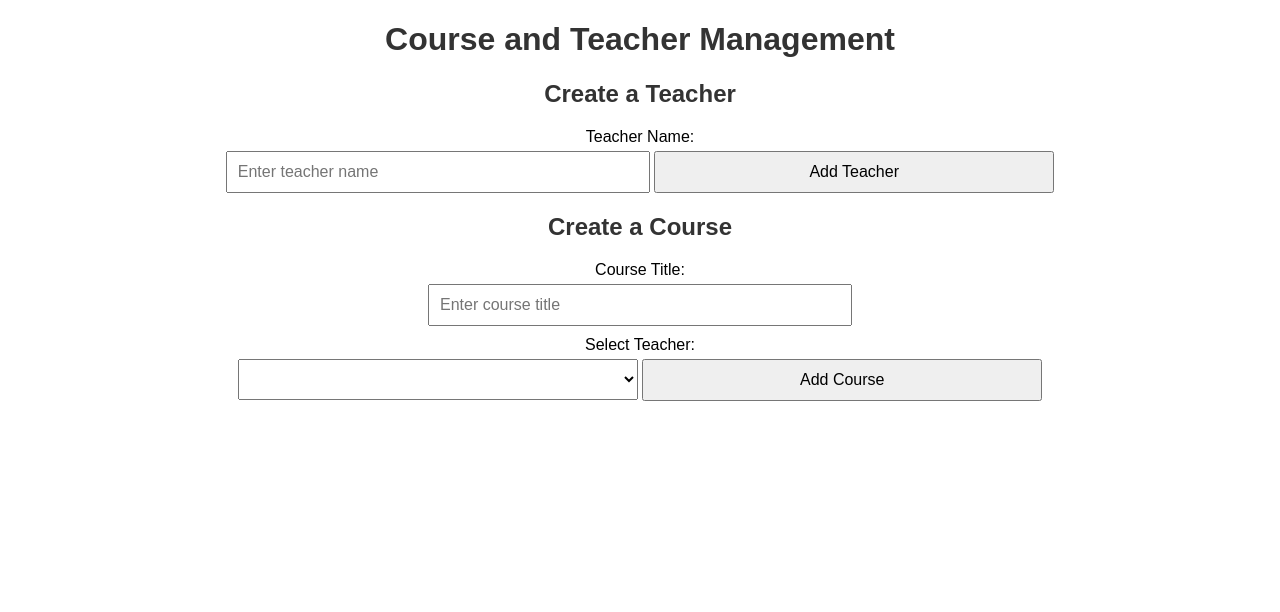
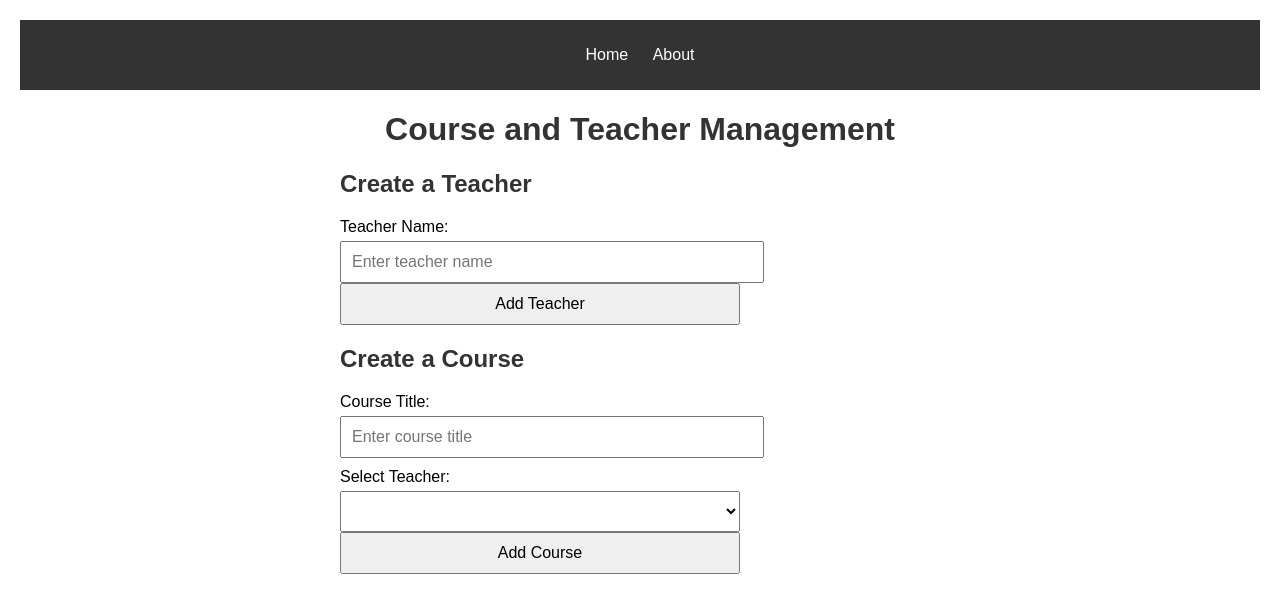
Before and after one commit to Blah131/TestingStuyff, a website: page index.html in a window 1280 px wide. Drawn offline with Linux system fonts and the light colour scheme; no server answers.

Commit message:
Adding Bar to the top

```diff
--- a/index.html
+++ b/index.html
@@ -8,10 +8,8 @@
         body {
             font-family: Arial, sans-serif;
             margin: 20px;
-            text-align: center;
-
-
-
+            text-align: center; /* Center-align text */
+        }
         nav {
             background-color: #333;
             padding: 10px;
@@ -21,23 +19,20 @@
             padding: 0;
         }
         nav ul li {
-            display:inline;
+            display: inline;
             margin: 0 10px;
         }
-        nav ul lia a {
+        nav ul li a {
             color: white;
             text-decoration: none;
         }
-
-
-
-
-
-
-
-        }
         h1, h2 {
             color: #333;
+        }
+        section {
+            max-width: 600px;
+            margin: auto;
+            text-align: left; /* Center section contents horizontally */
         }
         form {
             margin-bottom: 20px;
@@ -67,6 +62,13 @@
     </style>
 </head>
 <body>
+    <nav>
+        <ul>
+            <li><a href="#">Home</a></li>
+            <li><a href="#">About</a></li>
+        </ul>
+    </nav>
+
     <h1>Course and Teacher Management</h1>
 
     <section>
```
